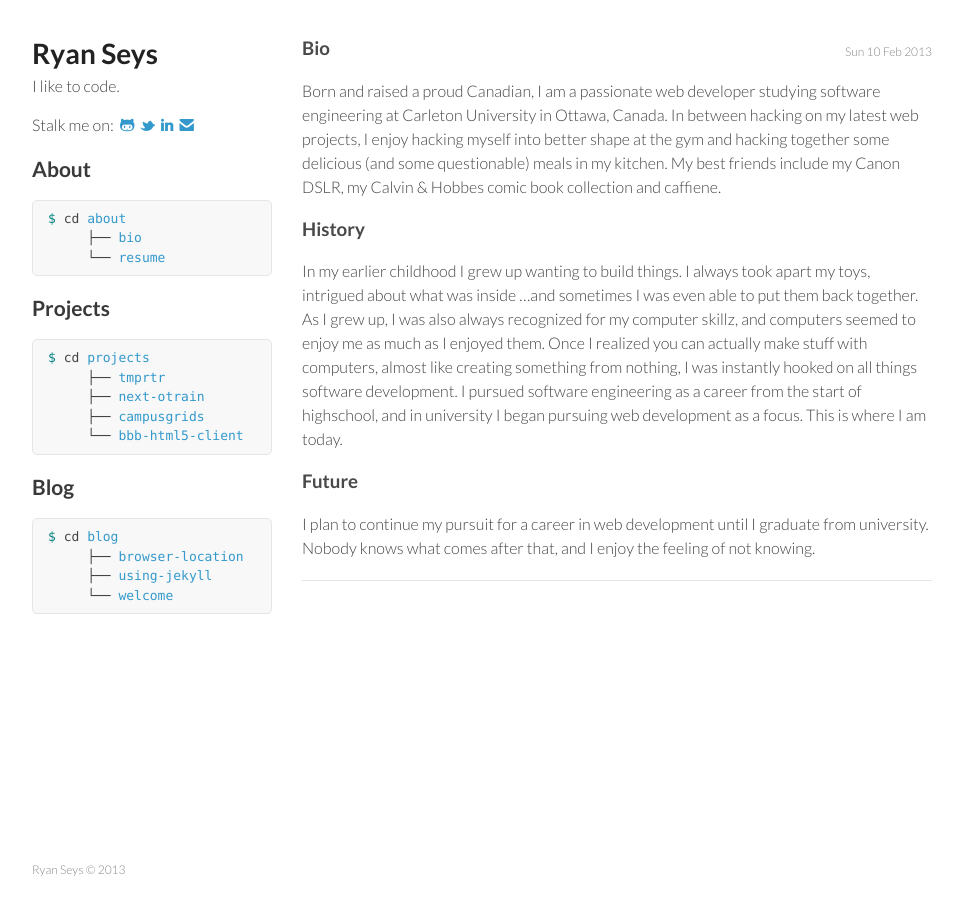
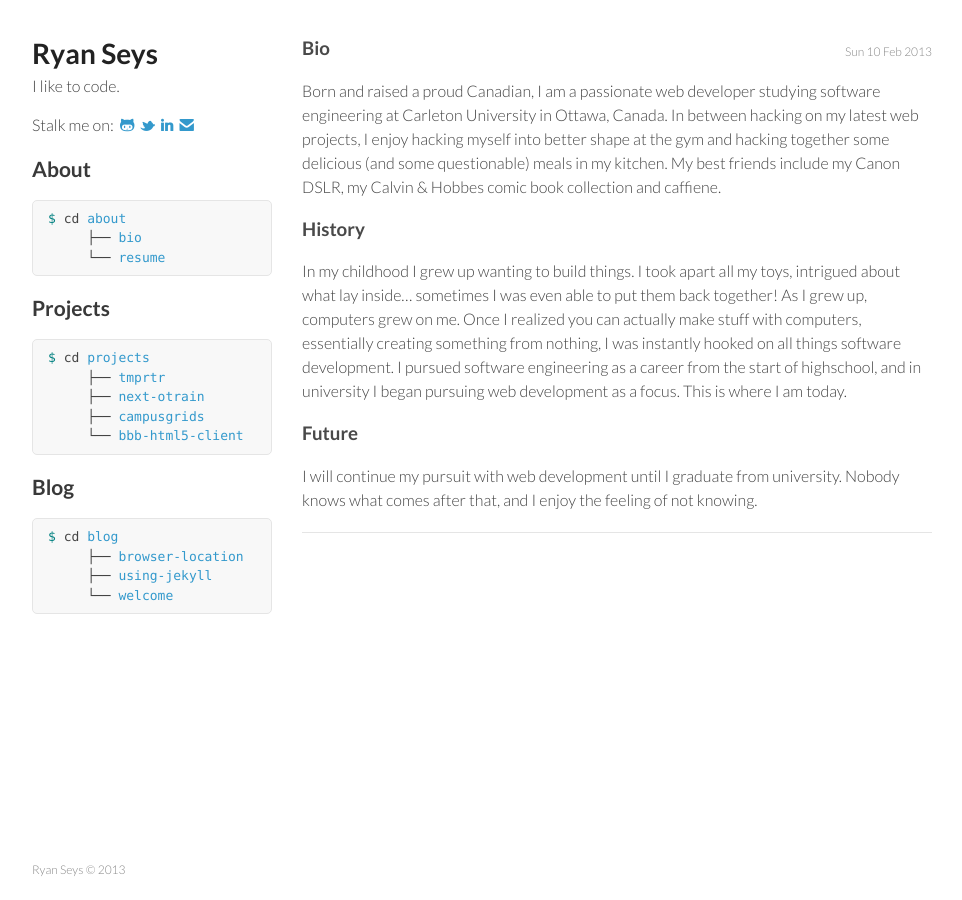
Before and after one commit to tl-dr/ryanseys.com, a Jekyll site: the page built from _posts/2013-02-10-bio.md, in a window 1280 px wide. Shown: the whole page, without its empty margins (153-1115 px from the left). Built offline with Jekyll 4.4.1, drawn with Linux system fonts in a browser that asks for light colours; Markdown is read by kramdown in place of the engine named in the settings; comment, search, counter and statistics services are not loaded.

Commit message:
Update bio

```diff
--- a/_posts/2013-02-10-bio.md
+++ b/_posts/2013-02-10-bio.md
@@ -9,8 +9,8 @@ Born and raised a proud Canadian, I am a passionate web developer studying softw
 
 ### History
 
-In my earlier childhood I grew up wanting to build things. I always took apart my toys, intrigued about what was inside ...and sometimes I was even able to put them back together. As I grew up, I was also always recognized for my computer skillz, and computers seemed to enjoy me as much as I enjoyed them. Once I realized you can actually make stuff with computers, almost like creating something from nothing, I was instantly hooked on all things software development. I pursued software engineering as a career from the start of highschool, and in university I began pursuing web development as a focus. This is where I am today.
+In my childhood I grew up wanting to build things. I took apart all my toys, intrigued about what lay inside... sometimes I was even able to put them back together! As I grew up, computers grew on me. Once I realized you can actually make stuff with computers, essentially creating something from nothing, I was instantly hooked on all things software development. I pursued software engineering as a career from the start of highschool, and in university I began pursuing web development as a focus. This is where I am today.
 
 ### Future
 
-I plan to continue my pursuit for a career in web development until I graduate from university. Nobody knows what comes after that, and I enjoy the feeling of not knowing.
+I will continue my pursuit with web development until I graduate from university. Nobody knows what comes after that, and I enjoy the feeling of not knowing.
```
